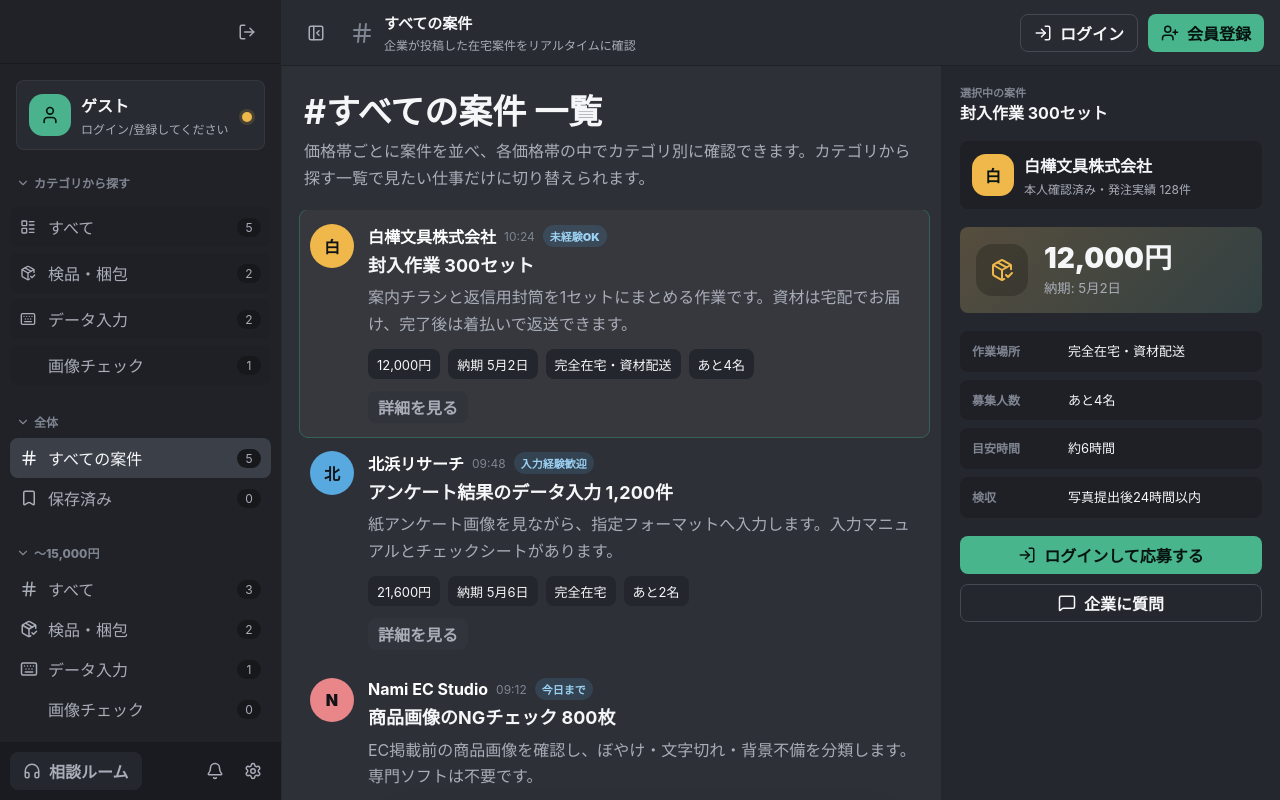
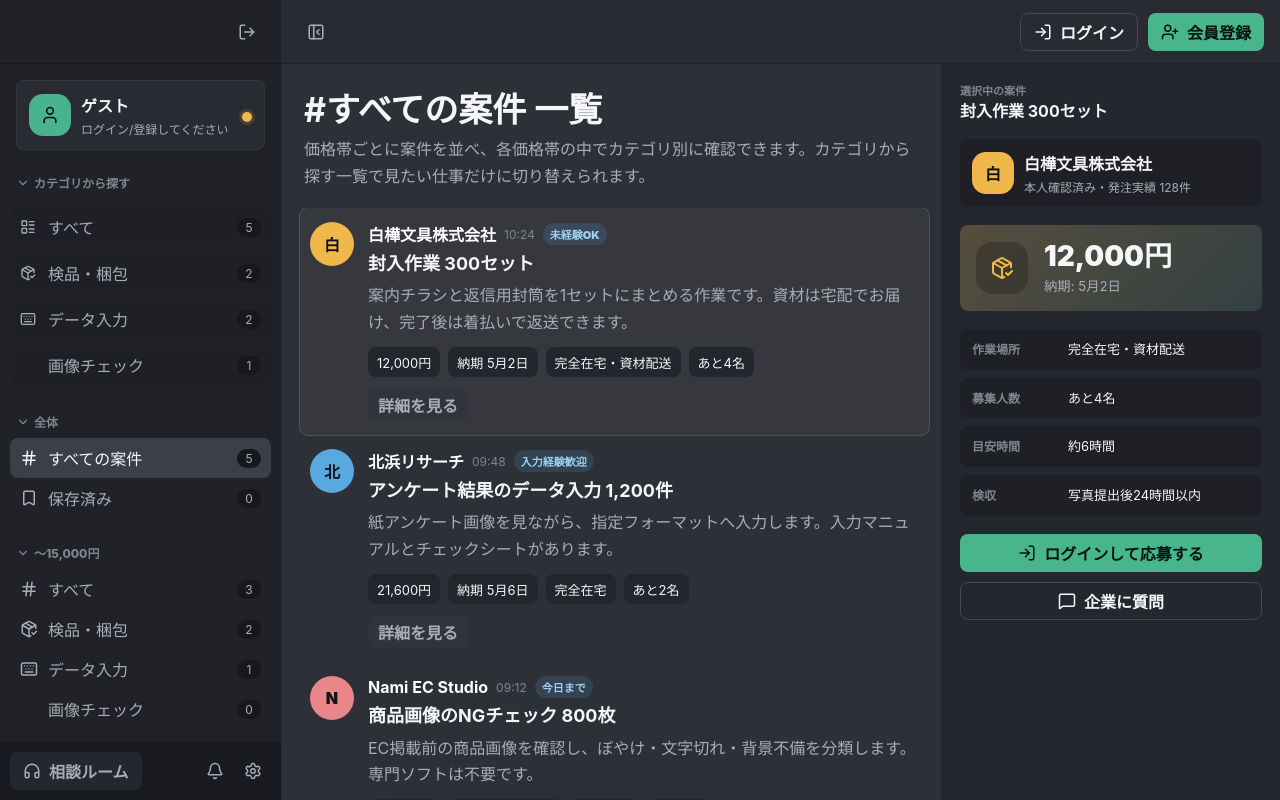
Before and after one commit to azu-hub/homeworks, a plain HTML site: page index.html in a window 1280 px wide. Drawn offline with nearby package versions, Linux system fonts and the light colour scheme.

Commit message:
Hide worker top channel heading

```diff
--- a/index.html
+++ b/index.html
@@ -450,7 +450,7 @@
           <button class="icon-button panel-toggle" data-panel-toggle type="button" aria-label="サイドバーを閉じる">
             <i data-lucide="panel-left-close"></i>
           </button>
-          <div class="channel-heading">
+          <div class="channel-heading is-hidden">
             <i data-lucide="hash"></i>
             <div>
               <strong id="channelTitle">すべての案件</strong>
```
